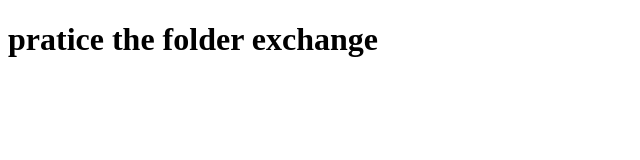
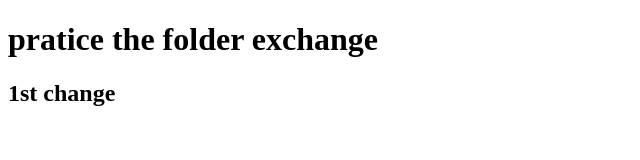
Before and after one commit to saimadhukoripelli/pratice, a plain HTML site: page index.html in a window 1280 px wide. Shown: the whole page, without its empty margins (0-640 px from the left). Drawn offline with Linux system fonts and the light colour scheme.

Commit message:
1st change

```diff
--- a/index.html
+++ b/index.html
@@ -7,5 +7,6 @@
 </head>
 <body>
     <h1>pratice the folder exchange</h1>
+    <h2>1st change</h2>
 </body>
 </html>
```
